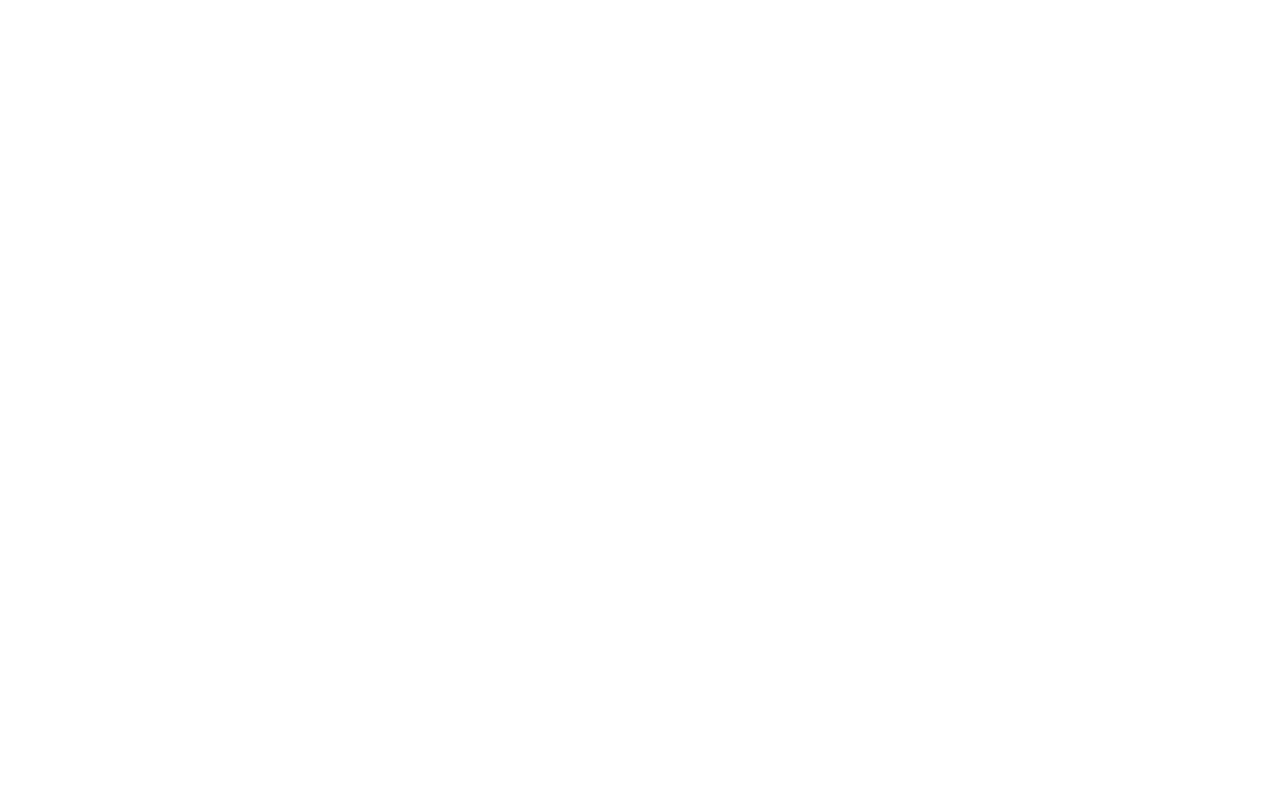
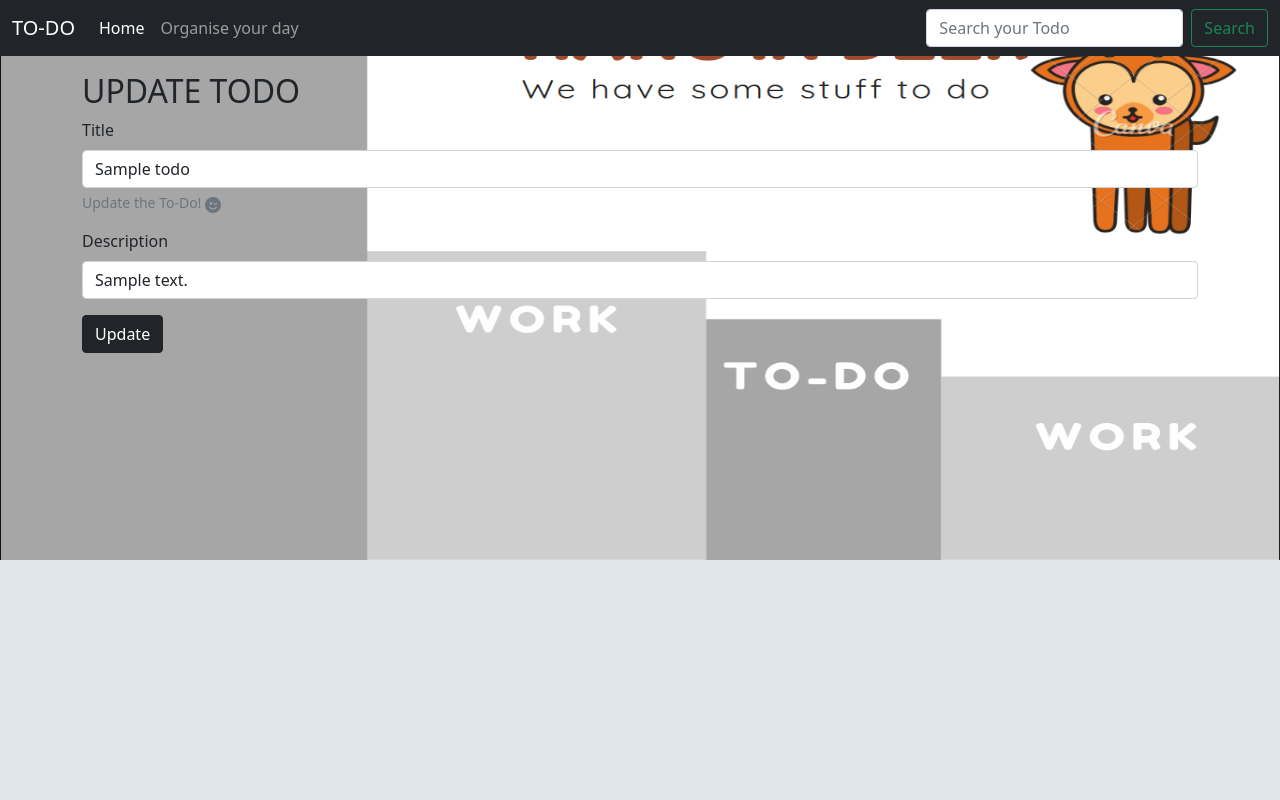
Before and after one commit to RitikaSingh02/Flask-Todo, a Flask app: page /update/1 in a window 1280 px wide. Before the commit the page is empty. Run offline with Flask 2, Linux system fonts and the light colour scheme; tables that the repository leaves empty hold one stand-in row (values such as "Sample post"); parts of the project's set-up code (start-up, migrations or seed data) failed here and were passed over.

Commit message:
added update search and deletion

```diff
--- /dev/null
+++ b/static/search.js
@@ -0,0 +1,12 @@
+
+const search = (e)=>{
+    const s = document.getElementById('search').value;
+    fun(e ,s);
+}
+
+const fun = (e,s)=> {
+    e.preventDefault();
+    console.log(s);
+    $(window).scrollTop($(`td:contains(${s}):last`).offset().top);
+    document.getElementsByName('search')[0].placeholder= "Search your Todo";
+}
--- a/templates/base.html
+++ b/templates/base.html
@@ -0,0 +1,56 @@
+<!doctype html>
+<html lang="en">
+  <head>
+    <!-- Required meta tags -->
+    <meta charset="utf-8">
+    <meta name="viewport" content="width=device-width, initial-scale=1">
+    <script src="{{url_for('static', filename='search.js')}}">
+    </script>
+    <!-- Bootstrap CSS -->
+    <link rel='icon' type='png' href='./static/icon.png'>
+    <script src="https://ajax.googleapis.com/ajax/libs/jquery/3.5.1/jquery.min.js"></script>
+    <link href="https://cdn.jsdelivr.net/npm/bootstrap@5.0.0/dist/css/bootstrap.min.css" rel="stylesheet" integrity="sha384-wEmeIV1mKuiNpC+IOBjI7aAzPcEZeedi5yW5f2yOq55WWLwNGmvvx4Um1vskeMj0" crossorigin="anonymous">
+    <link href="https://cdn.jsdelivr.net/npm/bootstrap@5.0.0/dist/css/bootstrap.min.css" rel="stylesheet" integrity="sha384-wEmeIV1mKuiNpC+IOBjI7aAzPcEZeedi5yW5f2yOq55WWLwNGmvvx4Um1vskeMj0" crossorigin="anonymous">
+
+    <style>
+      body
+      {
+        background-color: #dfe6e9;
+      }
+
+      </style>
+
+    <title>
+
+        TODO-{% block title %}
+        {% endblock title %}
+    </title>
+  </head>
+  <body>
+    <nav class="navbar navbar-expand-lg navbar-dark bg-dark">
+        <div class="container-fluid">
+          <a class="navbar-brand" href="/">TO-DO</a>
+          <button class="navbar-toggler" type="button" data-bs-toggle="collapse" data-bs-target="#navbarSupportedContent" aria-controls="navbarSupportedContent" aria-expanded="false" aria-label="Toggle navigation">
+            <span class="navbar-toggler-icon"></span>
+          </button>
+          <div class="collapse navbar-collapse" id="navbarSupportedContent">
+            <ul class="navbar-nav me-auto mb-2 mb-lg-0">
+              <li class="nav-item">
+                <a class="nav-link active" aria-current="page" href="/">Home</a>
+              </li>
+              <li class="nav-item">
+                <a class="nav-link" href="#">Organise your day</a>
+              </li>
+            </ul>
+            <div class="d-flex" >
+              <input class="form-control me-2" type="search" id = "search" name= "search" placeholder="Search your Todo" aria-label="Search">
+              <button class="btn btn-outline-success" onclick= "search(event)" type="submit">Search</button>
+            </div>
+          </div>
+        </div>
+      </nav>
+      {% block body %}
+
+      {% endblock body %}
+  </body>
+  </html>
--- a/templates/update.html
+++ b/templates/update.html
@@ -0,0 +1,50 @@
+{% extends 'base.html' %}
+{% block title %}
+  Home
+{% endblock title %}
+{%block body%}
+
+
+<style>
+    body
+    {
+      background-image: url('./static/back.png');
+      background-position: fixed;
+      background-size: 100% 560px;
+      background-repeat: no-repeat;
+    }
+
+    </style>
+    <div class="container my-3">
+        <h2>UPDATE TODO</h2>
+
+    <form action= "/update/{{todo.sno}}" method="POST">
+        <div class="mb-3">
+            <label for="title" class="form-label">Title</label>
+            <input type="text" class="form-control" name = "title" id="title" value = "{{todo.title}}" aria-describedby="emailHelp">
+            <div id="emailHelp" class="form-text">Update the To-Do!
+                <svg xmlns="http://www.w3.org/2000/svg" width="16" height="16" fill="currentColor" class="bi bi-emoji-wink-fill" viewBox="0 0 16 16">
+                    <path d="M8 0a8 8 0 1 1 0 16A8 8 0 0 1 8 0zM7 6.5C7 5.672 6.552 5 6 5s-1 .672-1 1.5S5.448 8 6 8s1-.672 1-1.5zM4.285 9.567a.5.5 0 0 0-.183.683A4.498 4.498 0 0 0 8 12.5a4.5 4.5 0 0 0 3.898-2.25.5.5 0 1 0-.866-.5A3.498 3.498 0 0 1 8 11.5a3.498 3.498 0 0 1-3.032-1.75.5.5 0 0 0-.683-.183zm5.152-3.31a.5.5 0 0 0-.874.486c.33.595.958 1.007 1.687 1.007.73 0 1.356-.412 1.687-1.007a.5.5 0 0 0-.874-.486.934.934 0 0 1-.813.493.934.934 0 0 1-.813-.493z"/>
+                </svg>
+            </div>
+        </div>
+        <div class="mb-3">
+            <label for="desc" class="form-label">Description</label>
+            <input type="text" class="form-control" name = "desc" id="desc" value="{{todo.desc}}">
+        </div>
+
+        <button type="submit" class="btn btn-dark ">Update</button>
+        </form>
+        </div>
+
+    <!-- Optional JavaScript; choose one of the two! -->
+
+    <!-- Option 1: Bootstrap Bundle with Popper -->
+    <script src="https://cdn.jsdelivr.net/npm/bootstrap@5.0.0/dist/js/bootstrap.bundle.min.js" integrity="sha384-p34f1UUtsS3wqzfto5wAAmdvj+osOnFyQFpp4Ua3gs/ZVWx6oOypYoCJhGGScy+8" crossorigin="anonymous"></script>
+
+    <!-- Option 2: Separate Popper and Bootstrap JS -->
+    <!--
+    <script src="https://cdn.jsdelivr.net/npm/@popperjs/core@2.9.2/dist/umd/popper.min.js" integrity="sha384-IQsoLXl5PILFhosVNubq5LC7Qb9DXgDA9i+tQ8Zj3iwWAwPtgFTxbJ8NT4GN1R8p" crossorigin="anonymous"></script>
+    <script src="https://cdn.jsdelivr.net/npm/bootstrap@5.0.0/dist/js/bootstrap.min.js" integrity="sha384-lpyLfhYuitXl2zRZ5Bn2fqnhNAKOAaM/0Kr9laMspuaMiZfGmfwRNFh8HlMy49eQ" crossorigin="anonymous"></script>
+    -->
+{%endblock%}
```
Also changed, not shown: templates/index.html (+7 -38 lines), static/back.png (added), static/icon.png (added).
